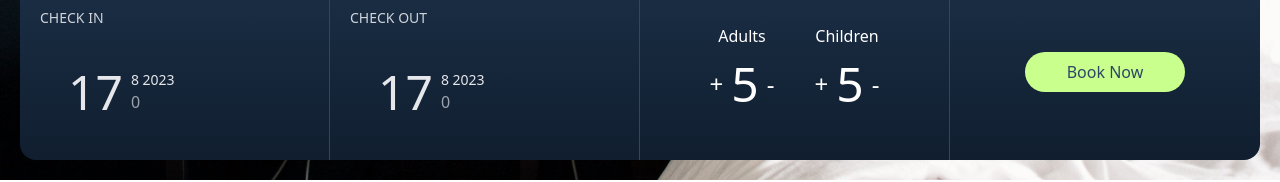
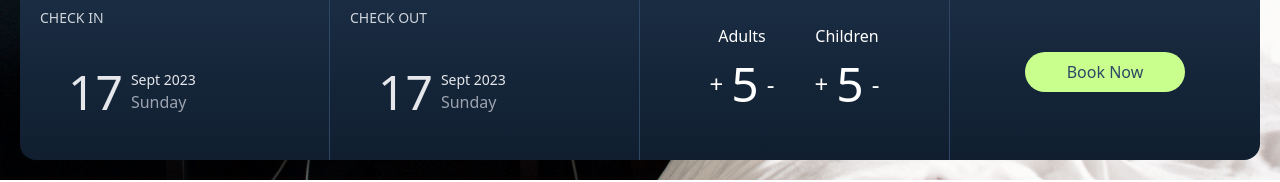
Before and after one commit to im-bipo/kreebi-hotel, a React (Vite) app: page / in a window 1280 px wide. Shown: the part 552-734 px from the top of the page. Built offline with nearby package versions, Linux system fonts and the light colour scheme.

Commit message:
date format done

```diff
--- a/src/Components/Feature/DateBooking.jsx
+++ b/src/Components/Feature/DateBooking.jsx
@@ -1,6 +1,9 @@
 import React, { useEffect, useState } from 'react'
+import 'react-datepicker/dist/react-datepicker.css'
+
+import './dateFormat'
 import SelectDate from './SelectDate'
-import 'react-datepicker/dist/react-datepicker.css'
+import dateFormat from './dateFormat'
 const DateBooking = () => {
 
     const [CheckInDate, setCheckInDate] = useState(new Date());
@@ -27,6 +30,12 @@ const DateBooking = () => {
         setItemType(e)
     }
 
+
+    const checkIN = dateFormat(CheckInDate)
+    const checkOut = dateFormat(CheckOutDate)
+
+    console.log(checkIN , checkOut)
+
     return (
         <>
             <div className='flex justify-center lg:items-center md:justify-end lg:block box-content'>
@@ -34,20 +43,20 @@ const DateBooking = () => {
                     <div onClick={() => { handelDateInput('Check In') }} className=' w-full  p-5 border-b  border-primary sm:border-r sm:w-1/2 lg:w-1/4 flex flex-col justify-center lg:border-b-0'>
                         <h3 className='uppercase text-gray-300 text-sm mb-5'>Check IN</h3>
                         <div className='flex items-center  text-gray-200 p-5 rounded-md cursor-pointer hover:bg-[#1a2c43] active:bg-[#1a2c43]'>
-                            <h6 className=' w-fit text-5xl mx-2'>{CheckInDate.getDate()}</h6>
+                            <h6 className=' w-fit text-5xl mx-2'>{checkIN.mDay}</h6>
                             <div className='flex flex-col'>
-                                <p className='w-fit text-sm'>{CheckInDate.getMonth()}  {CheckInDate.getFullYear()}</p>
-                                <p className=' w-fit text-gray-400 text-base'>{CheckInDate.getDay()}</p>
+                                <p className='w-fit text-sm'>{checkIN.month}  {checkIN.year}</p>
+                                <p className=' w-fit text-gray-400 text-base'>{checkIN.day}</p>
                             </div>
                         </div>
                     </div>
                     <div onClick={() => { handelDateInput('Check Out') }} className='w-full p-5 border-b border-primary sm:w-1/2 lg:border-b-0 lg:border-r lg:w-1/4 flex flex-col justify-center'>
                         <h3 className='uppercase text-gray-300 text-sm mb-5'>Check Out</h3>
                         <div className='flex items-center  text-gray-200 p-5 rounded-md cursor-pointer hover:bg-[#1a2c43] active:bg-[#1a2c43]'>
-                            <h6 className=' w-fit text-5xl mx-2'>{CheckOutDate.getDate()}</h6>
+                            <h6 className=' w-fit text-5xl mx-2'>{checkOut.mDay}</h6>
                             <div className='flex flex-col'>
-                                <p className='w-fit text-sm'>{CheckOutDate.getMonth()}  {CheckOutDate.getFullYear()}</p>
-                                <p className=' w-fit text-gray-400 text-base'>{CheckOutDate.getDay()}</p>
+                                <p className='w-fit text-sm'>{checkOut.month}  {checkOut.year}</p>
+                                <p className=' w-fit text-gray-400 text-base'>{checkOut.day}</p>
                             </div>
                         </div>
                     </div>
--- a/src/Components/Feature/SelectDate.jsx
+++ b/src/Components/Feature/SelectDate.jsx
@@ -23,6 +23,8 @@ const SelectDate = (props) => {
         }
     }
 
+
+
     useEffect(
         () => {
             removeDatePicker();
@@ -33,6 +35,7 @@ const SelectDate = (props) => {
             document.getElementById('DatePickerContainer').classList.add('hidden')
             setDateError('')
             //to reset type of item so we can reselect the same element
+
             props.getData(ItemType , startDate);
     }
 
@@ -51,7 +54,7 @@ const SelectDate = (props) => {
                            <p>
                              Select your {ItemType} date
                             </p>
-                            <p className='text-center text-red-500'>
+                            <p className='text-center text-[red]'>
                              {dateError}
                             </p>
                         </div>
--- /dev/null
+++ b/src/Components/Feature/dateFormat.jsx
@@ -0,0 +1,102 @@
+const dateFormat = (date) => {
+    const tempDay = date.getDay();
+    let day;
+    const tempMonth = date.getMonth();
+    let month;
+    const year = date.getFullYear();
+    const mDay  = date.getDate()
+
+
+    //day filter
+    switch (tempDay)
+    {
+        case 0:
+            day = 'Sunday'
+            break;
+        case 1:
+            day = 'Monday'
+            break;
+        case 2:
+            day = 'Tuesday'
+            break;
+        case 3:
+            day = 'Wednesday'
+            break;
+        case 4:
+            day = 'Thursday'
+            break;
+        case 5:
+            day = 'Friday'
+            break;
+        case 6:
+            day = 'Saturday'
+            break;
+        default:
+            day ="Not"
+    }
+
+
+
+    //month format
+    switch(tempMonth)
+    {
+        case 0 :
+            month = 'Jan';
+            break;
+
+        case 1 :
+            month = 'Feb';
+            break;
+
+        case 2 :
+            month = 'Mar';
+            break;
+
+        case 3 :
+            month = 'Apr';
+            break;
+
+        case 4 :
+            month = 'May';
+            break;
+
+        case 5 :
+            month = 'Jun';
+            break;
+
+        case 6 :
+            month = 'Jul';
+            break;
+
+        case 7 :
+            month = 'Aug';
+            break;
+
+        case 8 :
+            month = 'Sept';
+            break;
+
+        case 9 :
+            month = 'Oct';
+            break;
+
+        case 10 :
+            month = 'Nov';
+            break;
+
+        case 11 :
+            month = 'Dec';
+            break;
+
+    }
+
+
+    const FormatedDate ={
+        'mDay' : mDay,
+        'day': day,
+        'month' : month,
+        'year' : year
+    }
+    return FormatedDate
+}
+export default dateFormat
```
